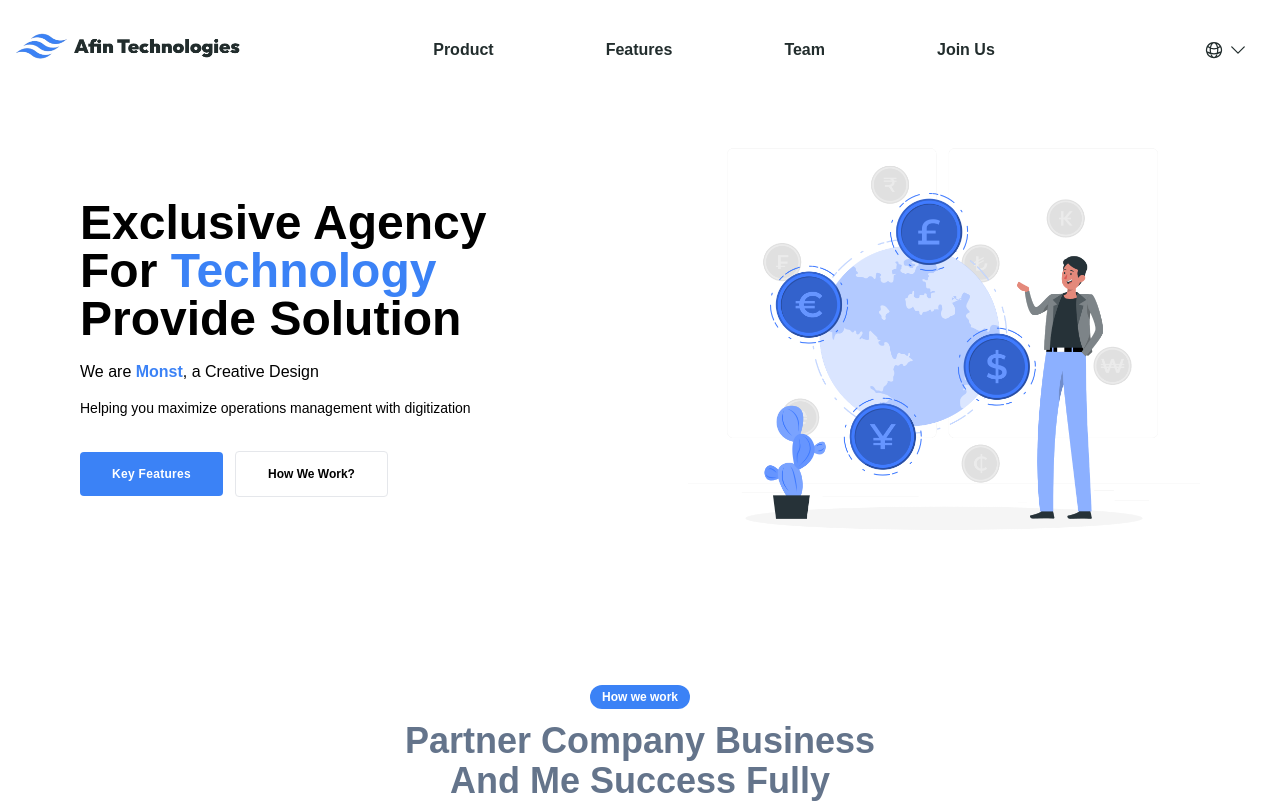
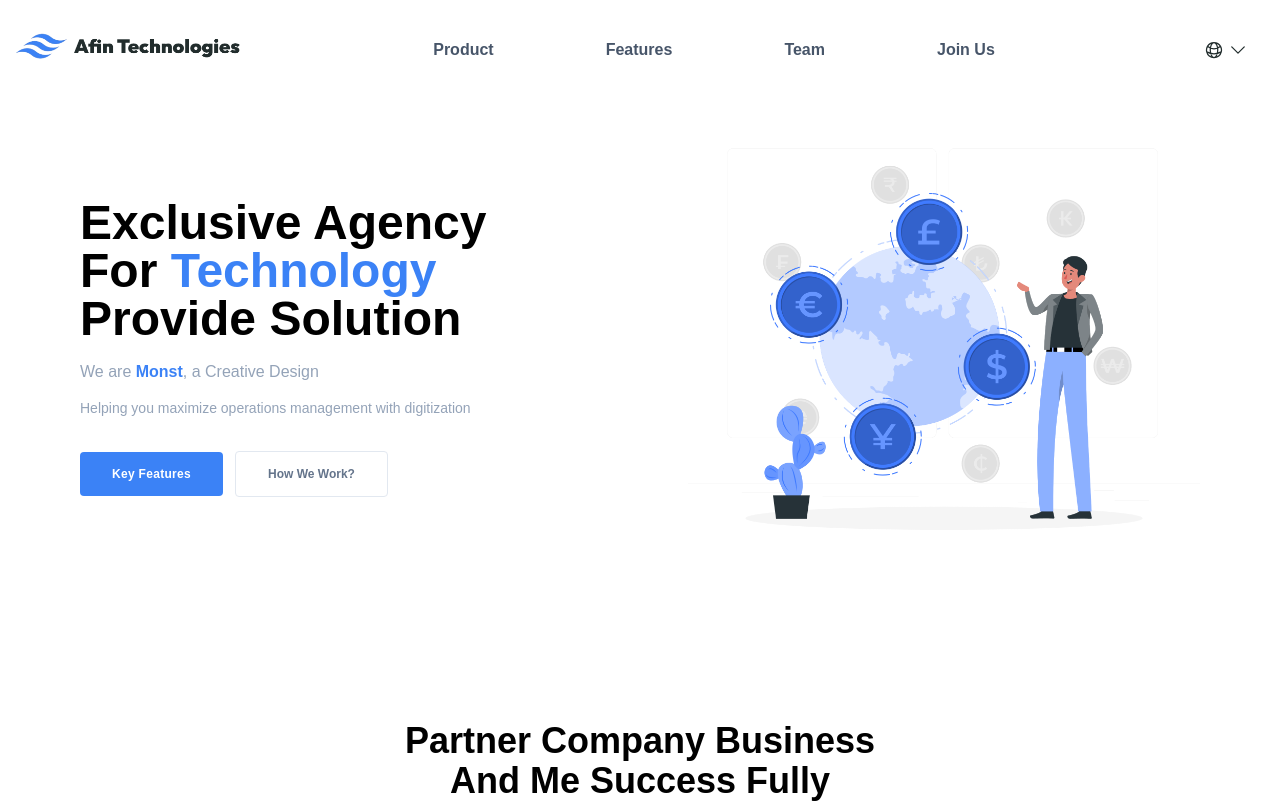
Before and after one commit to konishiyama/afinmarkets, a Next.js app: page /en in a window 1280 px wide. Shown: the top 803 px of the page. Built offline with nearby package versions, Linux system fonts and the light colour scheme.

Commit message:
blueGray defined by scale 100-600

```diff
--- a/src/app/[lang]/components/Cover.tsx
+++ b/src/app/[lang]/components/Cover.tsx
@@ -29,12 +29,13 @@ const Cover: NextPage<CoverProps> = ({ cover_props, lang }) => {
           <div className="max-w-lg lg:max-w-md mx-auto lg:mx-0 mb-8 text-center lg:text-left">
             <h2 className="text-3xl lg:text-5xl mb-4 font-bold font-heading wow animate__animated animate__fadeIn">
               Exclusive Agency For
-              <span className="text-blue"> Technology </span>
+              <span className="text-blue-500"> Technology </span>
               Provide Solution
             </h2>
             <div className="text-blueGray-400 leading-relaxed wow animate__animated animate__fadeIn">
               We are
-              <strong className="text-blue"> Monst</strong>, a Creative Design
+              <strong className="text-blue-500"> Monst</strong>, a Creative
+              Design
             </div>
             <p className="text-blueGray-400 leading-relaxed wow animate__animated animate__fadeIn mt-3 text-sm">
               Helping you maximize operations management with digitization
@@ -42,7 +43,7 @@ const Cover: NextPage<CoverProps> = ({ cover_props, lang }) => {
           </div>
           <div className="text-center lg:text-left">
             <Link
-              className="tracking-wide hover-up-2 block sm:inline-block py-4 px-8 mb-4 sm:mb-0 sm:mr-3 text-xs text-white text-center font-semibold leading-none bg-blue hover:bg-blue rounded wow animate__animated animate__fadeIn"
+              className="tracking-wide hover-up-2 block sm:inline-block py-4 px-8 mb-4 sm:mb-0 sm:mr-3 text-xs text-white text-center font-semibold leading-none bg-blue-500 hover:bg-blue-700 rounded wow animate__animated animate__fadeIn"
               href="#key-features"
             >
               Key Features
--- a/src/app/[lang]/components/HeaderMenu.tsx
+++ b/src/app/[lang]/components/HeaderMenu.tsx
@@ -9,7 +9,7 @@ const HeaderMenu = ({ name }: Props) => {
     <li className="px-4">
       <Link
         href={`#${name}`}
-        className="font-semibold text-base hover:text-blueGray"
+        className="font-semibold text-blueGray-600 hover:text-blueGray-500"
       >
         {name}
       </Link>
--- a/tailwind.config.js
+++ b/tailwind.config.js
@@ -23,14 +23,14 @@ module.exports = {
       },
       colors: {
         base: "#222d2d",
-        blueGray: "#64748B",
-        blue: "#3B82F6",
-        light: "#5f6368ff",
-        "indigo-shade": "#4B0082",
-      },
-      placeholderColor: {
-        base: "#5f6368ff",
-        red: "#EF4444",
+        blueGray: {
+          100: "#F1F5F9",
+          200: "#E2E8F0",
+          300: "#CBD5E1",
+          400: "#94A3B8",
+          500: "#64748B",
+          600: "#475569",
+        },
       },
     },
   },
```
